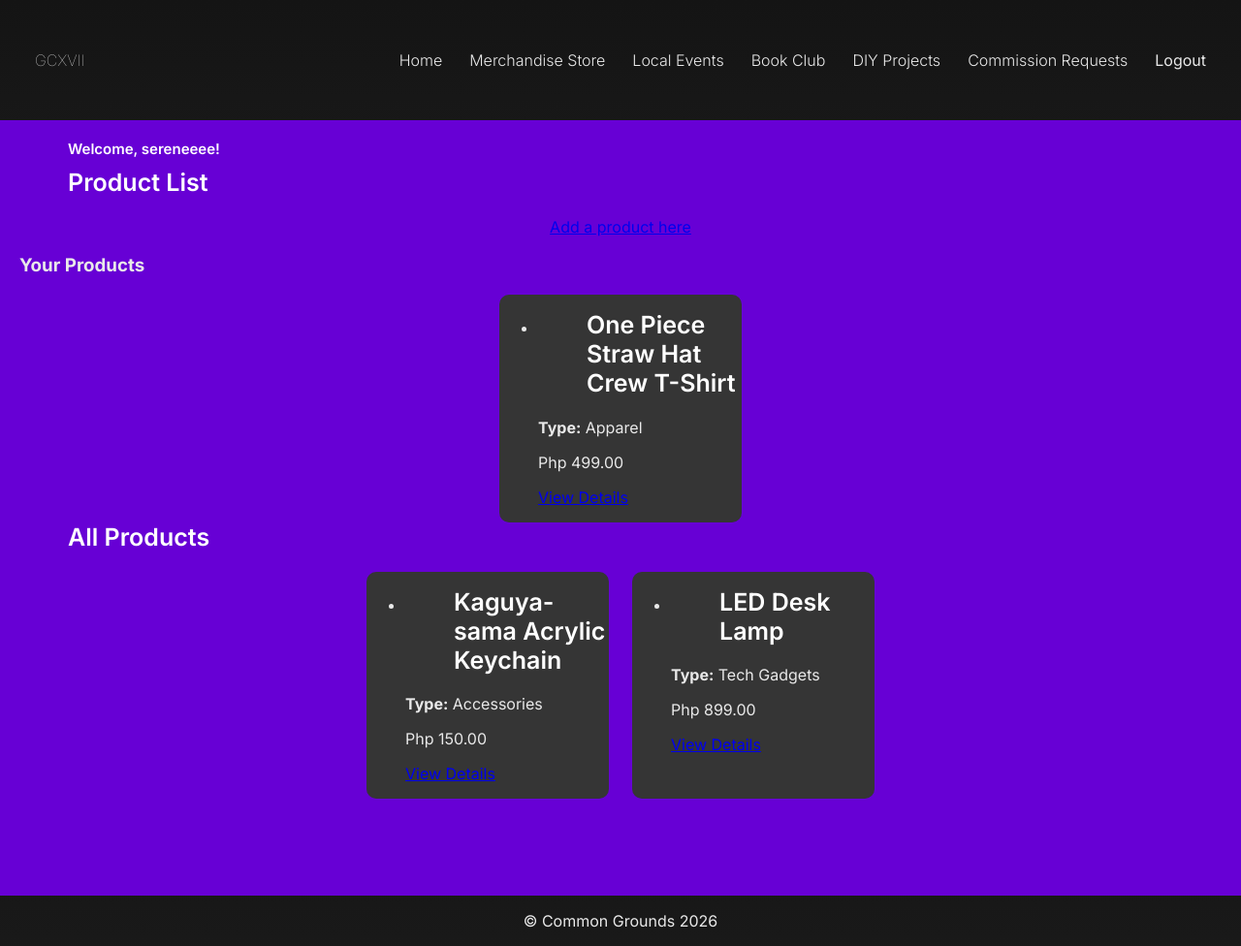
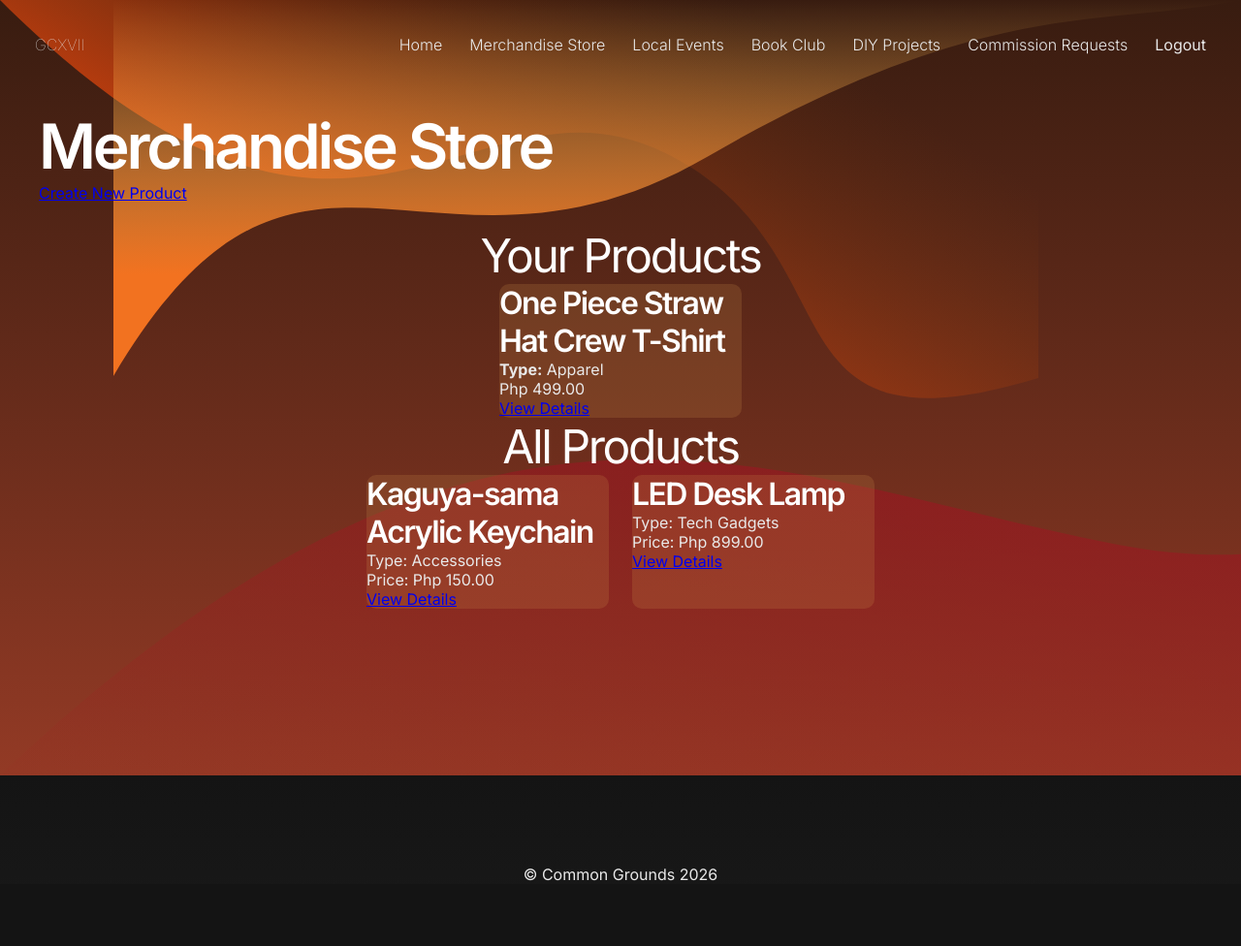
Before and after one commit to jeconiahbautista/commongrounds-AG-17, a Django app: page /merchstore/items/ in a window 1280 px wide. Shown: the whole page at 97% size. After the commit the page ends 909 px from the top, so only its background shows below. Run offline with Django 5.2, Linux system fonts and the light colour scheme; a user stored in the database is signed in; data comes from the database, SQL or seed files in the repository.

Commit message:
Started frontend for products list

```diff
--- a/merchstore/templates/product_list.html
+++ b/merchstore/templates/product_list.html
@@ -1,33 +1,32 @@
 {% extends 'base.html' %}
 {% load static %}
-{% block body_class %}merchstore-page{% endblock %}
+
+{% block app_style %}
+<link rel="stylesheet" href="{% static 'merchstore/css/styles.css' %}">
+{% endblock %}
 
 {% block body %}
-<div class="product-list">
+<div class="products-list">
     {% if request.user.is_authenticated %}
-        <h1>Welcome, {{ request.user.username }}!</h1>
+        <h1>Merchandise Store</h1>
     {% endif %}
-    <h2>Product List</h2>
-
     <div class="content">
 
         {% if user.is_authenticated %}
-        <div class="add">
-            <a href="{% url 'merchstore:product_create' %}">Add a product here</a>
+        <div class="create">
+            <a href="{% url 'merchstore:product_create' %}">Create New Product</a>
         </div>
 
-        <h3>Your Products</h3>
+        <h2>Your Products</h2>
         {% if user_products %}
         <div class="main-content">
             {% for product in user_products %}
             <div class="card">
                 <ul>
-                    <li>
-                        <h2>{{ product.name }}</h2>
-                        <p><strong>Type:</strong> {{ product.product_type.name }}</p>
-                        <p>Php {{ product.price }}</p>
-                        <a href="{{ product.get_absolute_url }}">View Details</a>
-                    </li>
+                    <h3>{{ product.name }}</h3>
+                    <p><strong>Type:</strong> {{ product.product_type.name }}</p>
+                    <p>Php {{ product.price }}</p>
+                    <a href="{{ product.get_absolute_url }}">View Details</a>
                 </ul>
             </div>
             {% endfor %}
@@ -45,12 +44,10 @@
             {% for product in products %}
             <div class="card">
                 <ul>
-                    <li>
-                        <h2>{{ product.name }}</h2>
-                        <p><strong>Type:</strong> {{ product.product_type.name }}</p>
-                        <p>Php {{ product.price }}</p>
-                        <a href="{{ product.get_absolute_url }}">View Details</a>
-                    </li>
+                    <h3>{{ product.name }}</h3>
+                    <p>Type: {{ product.product_type.name }}</p>
+                    <p>Price: Php {{ product.price }}</p>
+                    <a href="{{ product.get_absolute_url }}">View Details</a>
                 </ul>
             </div>
             {% endfor %}
@@ -64,3 +61,35 @@
     </div>
 </div>
 {% endblock %}
+
+{% block background %}
+<div class="wave-container">
+    <svg xmlns="http://www.w3.org/2000/svg" width="1163" height="388" viewBox="0 0 1163 388" fill="none">
+        <path d="M613.863 161C327 327.5 192 62.5 0 388V0H1163C1024 29 900.725 -5.5 613.863 161Z" fill="url(#paint0_linear_160_159)"/>
+        <defs>
+            <linearGradient id="paint0_linear_160_159" x1="396.057" y1="0" x2="396.057" y2="283.5" gradientUnits="userSpaceOnUse">
+                <stop stop-color="#FECB5F" stop-opacity="0"/>
+                <stop offset="1" stop-color="#F27220"/>
+            </linearGradient>
+        </defs>
+    </svg>
+    <svg xmlns="http://www.w3.org/2000/svg" width="1071" height="411" viewBox="0 0 1071 411" fill="none">
+        <path d="M687.5 158.5C485 57 365.5 365 0 0H1071V390C778 478.5 890 260 687.5 158.5Z" fill="url(#paint0_linear_160_160)"/>
+        <defs>
+            <linearGradient id="paint0_linear_160_160" x1="950.352" y1="120.122" x2="670.301" y2="574.148" gradientUnits="userSpaceOnUse">
+                <stop stop-color="#72350F" stop-opacity="0"/>
+                <stop offset="1" stop-color="#EC460D"/>
+            </linearGradient>
+        </defs>
+    </svg>
+    <svg xmlns="http://www.w3.org/2000/svg" width="1920" height="605" viewBox="0 0 1920 605" fill="none">
+        <path d="M1150.5 366.5C784.392 294.75 505 128 0 605V1725.5H1001.5H1920V605V0C1716 78.4999 1548.5 444.5 1150.5 366.5Z" fill="url(#paint0_linear_160_158)"/>
+        <defs>
+            <linearGradient id="paint0_linear_160_158" x1="925.333" y1="765.5" x2="1024.28" y2="9.78102" gradientUnits="userSpaceOnUse">
+                <stop stop-color="#A32121" stop-opacity="0"/>
+                <stop offset="1" stop-color="#980C21"/>
+            </linearGradient>
+        </defs>
+    </svg>
+</div>
+{% endblock %}
--- a/static/merchstore.css
+++ /dev/null
@@ -1,29 +0,0 @@
-body.merchstore-page .navigation-bar {
-    background: rgb(103, 0, 213);
-}
-
-.product-list {
-    background: rgb(103, 0, 213);
-    min-height: 100vh;
-    padding: 20px;
-}
-
-.product-list h1 {
-    color: #FFF;
-    font-family: Inter;
-    font-size: 15px;
-    font-style: normal;
-    font-weight: 600;
-    margin: 0 0 10px 50px
-}
-
-.product-list h2 {
-    color: #FFF;
-    font-family: Inter;
-    font-size: 25px;
-    font-style: normal;
-    font-weight: 600;
-    margin-top: 0px;
-    margin-left: 50px;
-
-}
--- /dev/null
+++ b/static/merchstore/css/styles.css
@@ -0,0 +1,223 @@
+* {
+    margin: 0;
+    padding: 0;
+    box-sizing: border-box;
+}
+
+body.merchstore-page .navigation-bar {
+    background: transparent;
+}
+
+.products-list {
+    background: transparent;
+    min-height: 100vh;
+    padding: 20px;
+    z-index: 4;
+}
+
+.products-list h1 {
+    color: #FFF;
+    text-align: left;
+
+    /* H1 */
+    font-family: Inter;
+    font-size: 64px;
+    font-style: normal;
+    font-weight: 600;
+    line-height: normal;
+    letter-spacing: -3.2px;
+    margin-left: 20px
+
+}
+
+.create {
+    display: flex;
+    width: 226px;
+    height: 45px;
+    min-height: 45px;
+    gap: 8px;
+    margin-left: 20px
+}
+
+.products-list h2 {
+    color: #FFF;
+    text-align: center;
+
+    /* H2 */
+    font-family: Inter;
+    font-size: 48px;
+    font-style: normal;
+    font-weight: 400;
+    line-height: normal;
+    letter-spacing: -2.4px;
+
+}
+
+.products-list h3 {
+    color: #FFF;
+
+    /* Headline */
+    font-family: Inter;
+    font-size: 32px;
+    font-style: normal;
+    font-weight: 600;
+    line-height: normal;
+    letter-spacing: -1.6px;
+
+}
+
+.else-main-content {
+    height: auto;
+    border-radius: 38px;
+    background: rgba(203, 147, 75, 0.20);
+    display: flex;
+    flex-direction: column;
+    border-radius: 10px;
+}
+
+.main-content {
+    padding: 0px;
+    display: grid;
+    grid-template-columns: repeat(auto-fit, 250px);
+    gap: 24px;
+    justify-content: center;
+    margin: 0 auto;
+}
+
+.card {
+    height: auto;
+    border-radius: 38px;
+    background: rgba(203, 147, 75, 0.20);
+    display: flex;
+    flex-direction: column;
+    border-radius: 10px;
+}
+
+
+
+
+
+
+
+
+
+
+
+
+
+
+
+
+
+
+
+
+
+
+
+.wave-container {
+    background: linear-gradient(180deg, #381C10 0%, #933A25 100%);
+    position: fixed;
+    bottom: 0;
+    left: 0;
+    width: 100%;
+    height: 100vh;
+    overflow: hidden;
+    line-height: 0;
+    z-index: 0;
+    pointer-events: none;
+}
+
+.wave-container svg {
+    position: absolute;
+}
+
+.wave-container svg:nth-child(1) {
+    z-index: 2;
+    top: 0;
+    right: 0;
+}
+
+.wave-container svg:nth-child(2) {
+    z-index: 1;
+    top: 0;
+    left: 0;
+}
+
+.wave-container svg:nth-child(3) {
+    z-index: 3;
+    bottom: 0;
+    left: 0;
+}
+
+.wave1 {
+    animation: morph1 30s ease-in-out infinite;
+}
+
+.wave2 {
+    animation: morph2 30s ease-in-out infinite;
+}
+
+.wave3 {
+    animation: morph3 30s ease-in-out infinite;
+}
+
+@keyframes morph1 {
+
+    0%,
+    100% {
+        d: path("M1069 229C708.006 147.441 227.5 289.5 0 605H1920V0C1844.76 230.946 1728.5 378 1069 229Z");
+    }
+
+    25% {
+        d: path("M1069 229C699 140.5 464 9 0 605H1920V0C1844.76 230.946 1446.71 319.344 1069 229Z");
+    }
+
+    50% {
+        d: path("M1150.5 395.112C881.5 653.612 505 156.612 0 633.612H1920V28.6122C1723 -72.3878 1452.99 104.432 1150.5 395.112Z");
+    }
+
+    75% {
+        d: path("M1150.5 366.5C784.392 294.75 505 128 0 605H1920V0C1716 78.4999 1548.5 444.5 1150.5 366.5Z");
+    }
+}
+
+@keyframes morph2 {
+
+    0%,
+    100% {
+        d: path("M613.863 161C372 161 86 284.5 0 388V0H1163C1135 115 855.725 161 613.863 161Z");
+    }
+
+    25% {
+        d: path("M613.863 161C393 231.5 222.5 418.5 0 388V0H1163C1135 115 834.725 90.5 613.863 161Z");
+    }
+
+    50% {
+        d: path("M613.863 161C352.725 76 197.5 221 0 388V0H1163C1135 115 875 246 613.863 161Z");
+    }
+
+    75% {
+        d: path("M613.863 161C327 327.5 192 62.5 0 388V0H1163C1024 29 900.725 -5.5 613.863 161Z");
+    }
+}
+
+@keyframes morph3 {
+
+    0%,
+    100% {
+        d: path("M700.5 171C498 118 248 342.5 0 0H1071V491C1018.2 435.61 903 224 700.5 171Z");
+    }
+
+    25% {
+        d: path("M739 183.5C580.5 203 339 409.5 0 0H1071V491C1018.2 435.61 897.5 164 739 183.5Z");
+    }
+
+    50% {
+        d: path("M662.5 217.5C463.5 182 52.5 217.5 0 0H1071V390C851 377.5 861.5 253 662.5 217.5Z");
+    }
+
+    75% {
+        d: path("M687.5 158.5C485 57 365.5 365 0 0H1071V390C778 478.5 890 260 687.5 158.5Z");
+    }
+}
```
